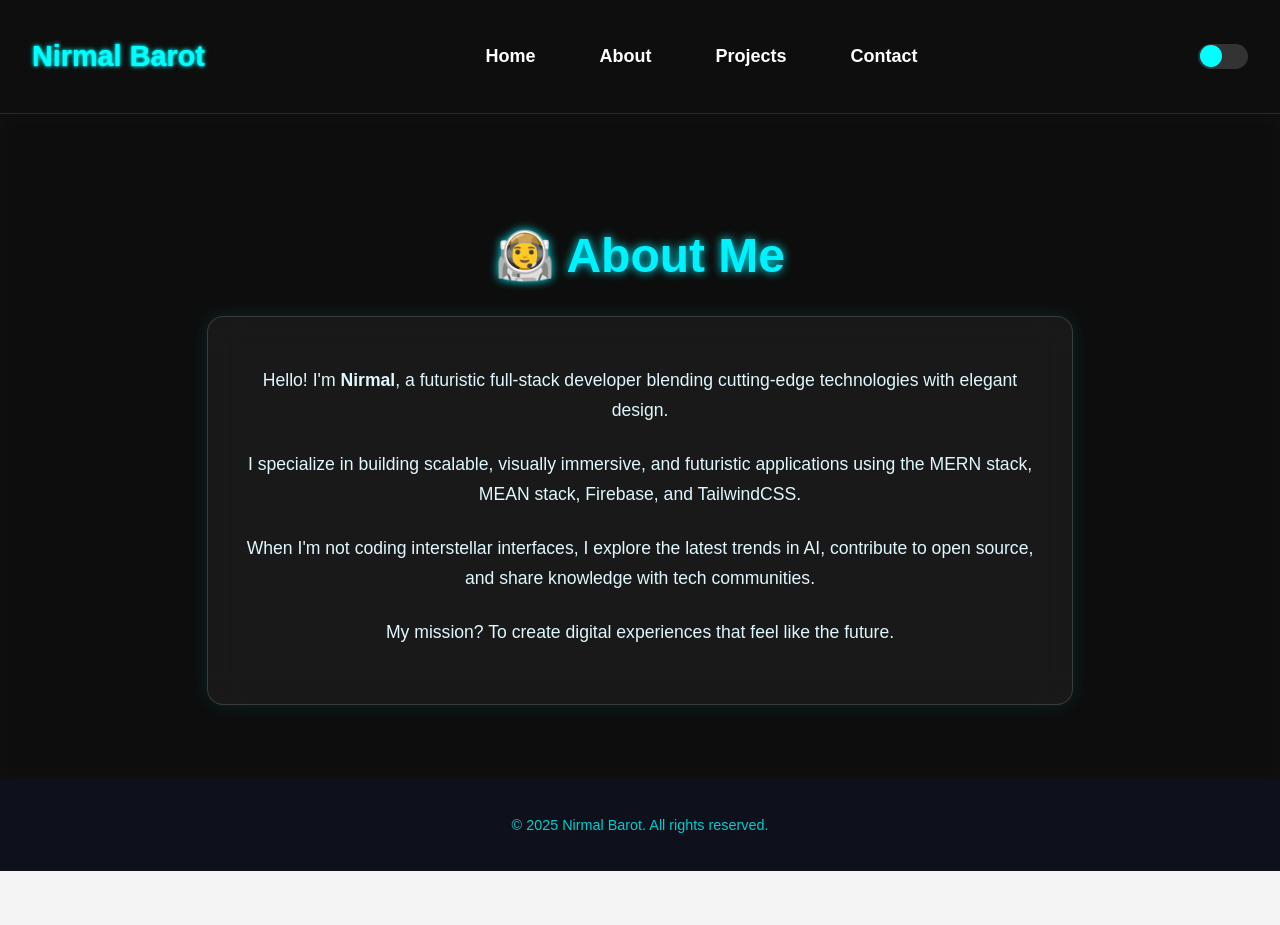
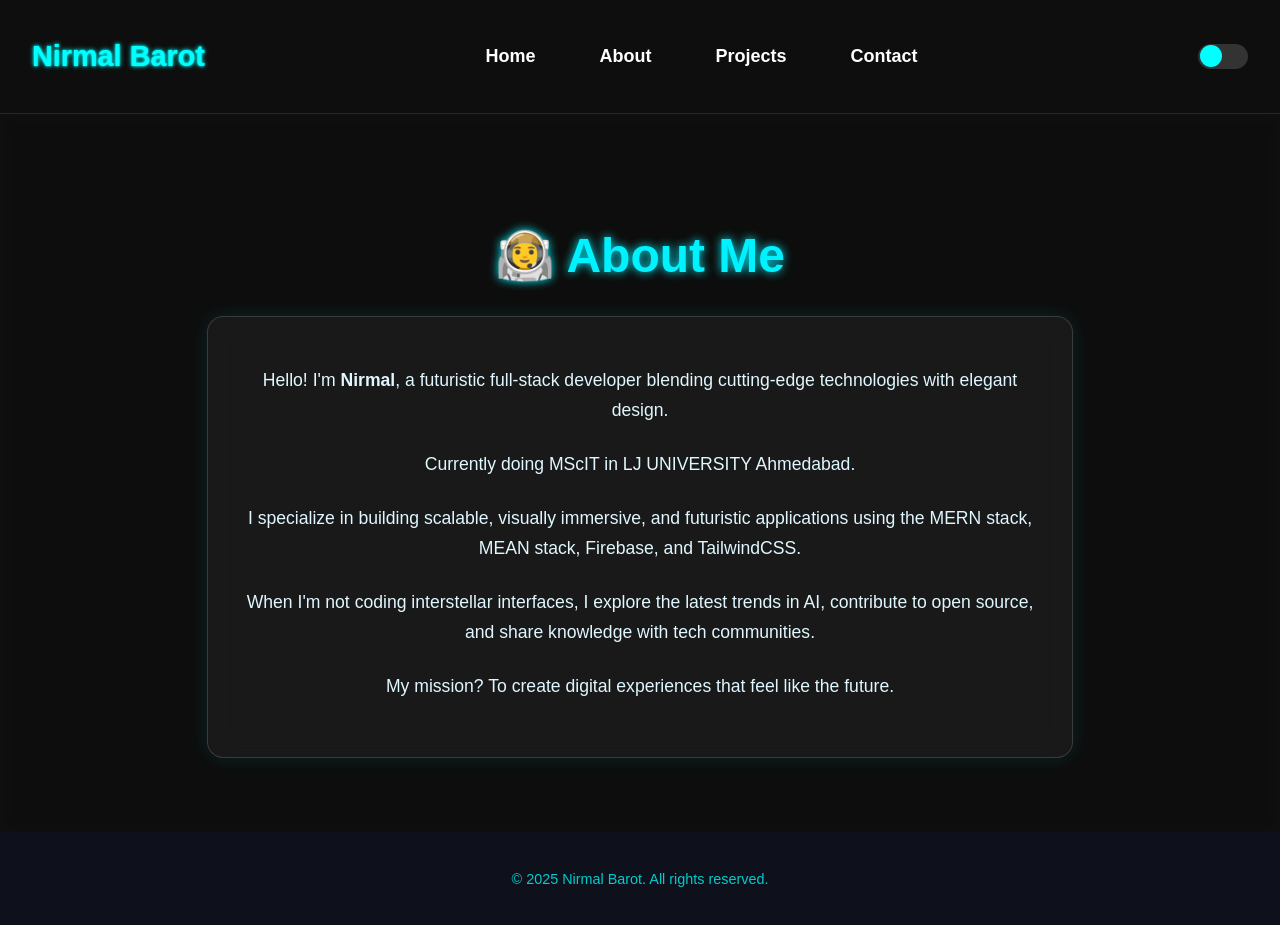
Before and after one commit to nirmal0306/portfolio, a React (Create React App) app: page /about in a window 1280 px wide. Before the commit the page ends 871 px from the top, so only its background shows below. Built offline with nearby package versions, Linux system fonts and the light colour scheme.

Commit message:
portfolio

```diff
--- a/src/components/About.js
+++ b/src/components/About.js
@@ -51,6 +51,9 @@ const About = ({ darkMode }) => {
           Hello! I'm <strong>Nirmal</strong>, a futuristic full-stack developer blending cutting-edge technologies with elegant design.
         </p>
         <p>
+          Currently doing MScIT in LJ UNIVERSITY Ahmedabad.
+        </p>
+        <p>
           I specialize in building scalable, visually immersive, and futuristic applications using the MERN stack, MEAN stack, Firebase, and TailwindCSS.
         </p>
         <p>
```
